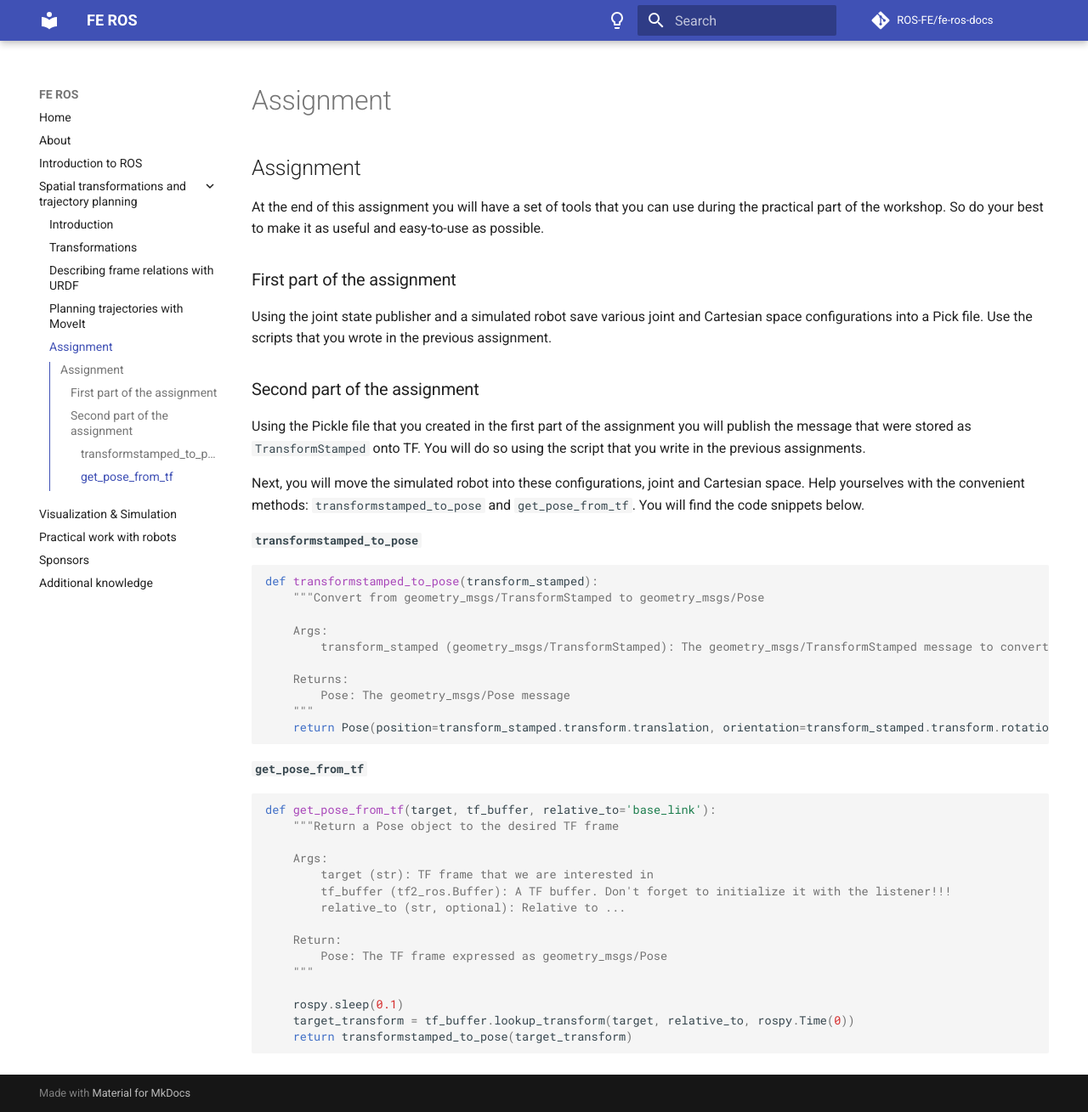
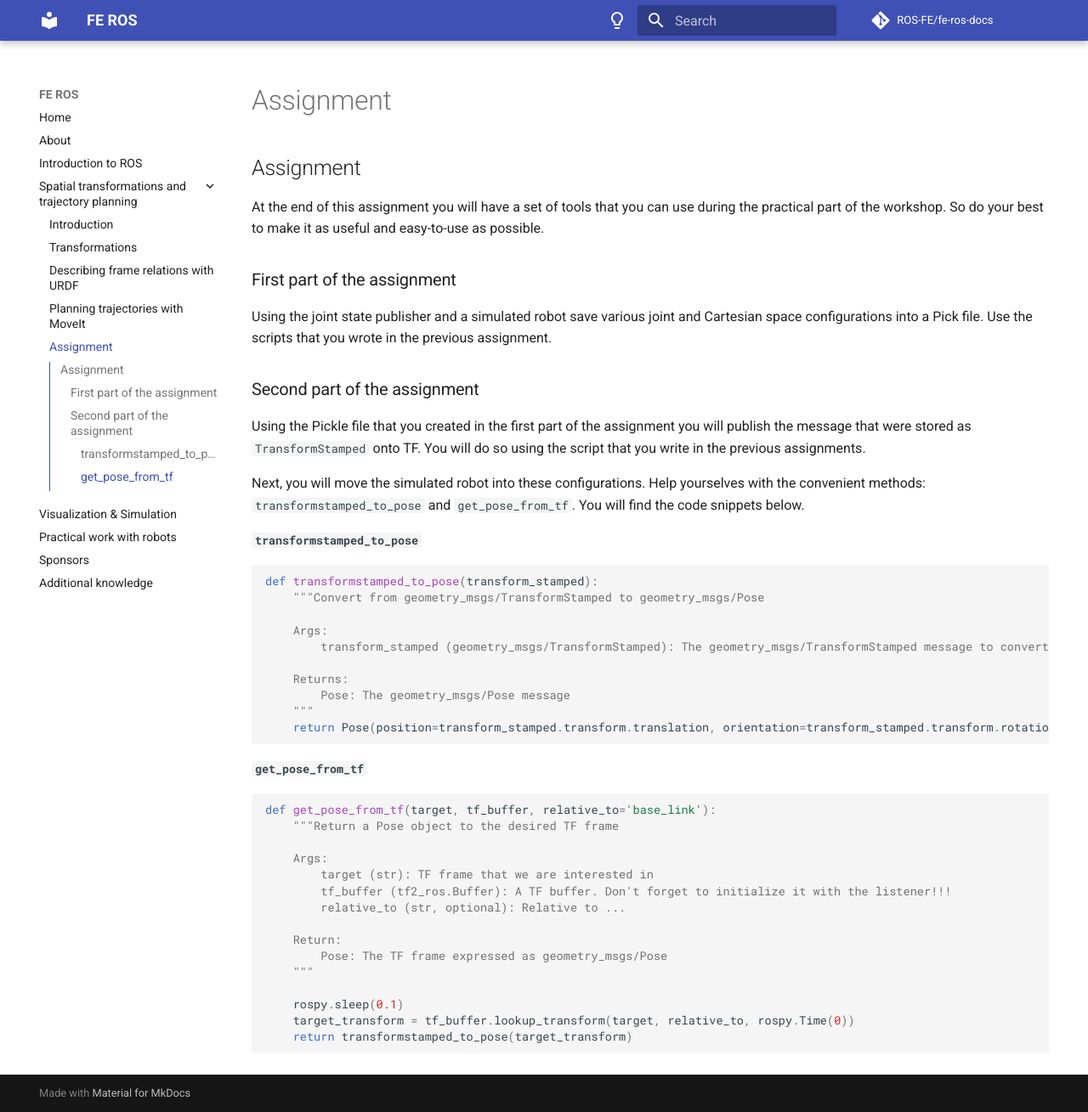
Before and after one commit to ROS-FE/fe-ros-docs, an MkDocs documentation site: the page built from docs/tf_moveit/assignment.md, in a window 1280 px wide and 1309 px high. Shown: the whole window at 85% size. Built offline with MkDocs 1.6.1 and Material for MkDocs 9.7.7, drawn with Linux system fonts in a browser that asks for light colours; comment, search, counter and statistics services are not loaded.

Commit message:
Removes joints from the assignment

````diff
--- a/docs/tf_moveit/assignment.md
+++ b/docs/tf_moveit/assignment.md
@@ -9,7 +9,7 @@ Using the joint state publisher and a simulated robot save various joint and Car
 ### Second part of the assignment
 Using the Pickle file that you created in the first part of the assignment you will publish the message that were stored as `TransformStamped` onto TF. You will do so using the script that you write in the previous assignments.
 
-Next, you will move the simulated robot into these configurations, joint and Cartesian space. Help yourselves with the convenient methods: `transformstamped_to_pose` and `get_pose_from_tf`. You will find the code snippets below.
+Next, you will move the simulated robot into these configurations. Help yourselves with the convenient methods: `transformstamped_to_pose` and `get_pose_from_tf`. You will find the code snippets below.
 
 #### `transformstamped_to_pose`
 ```python
````
